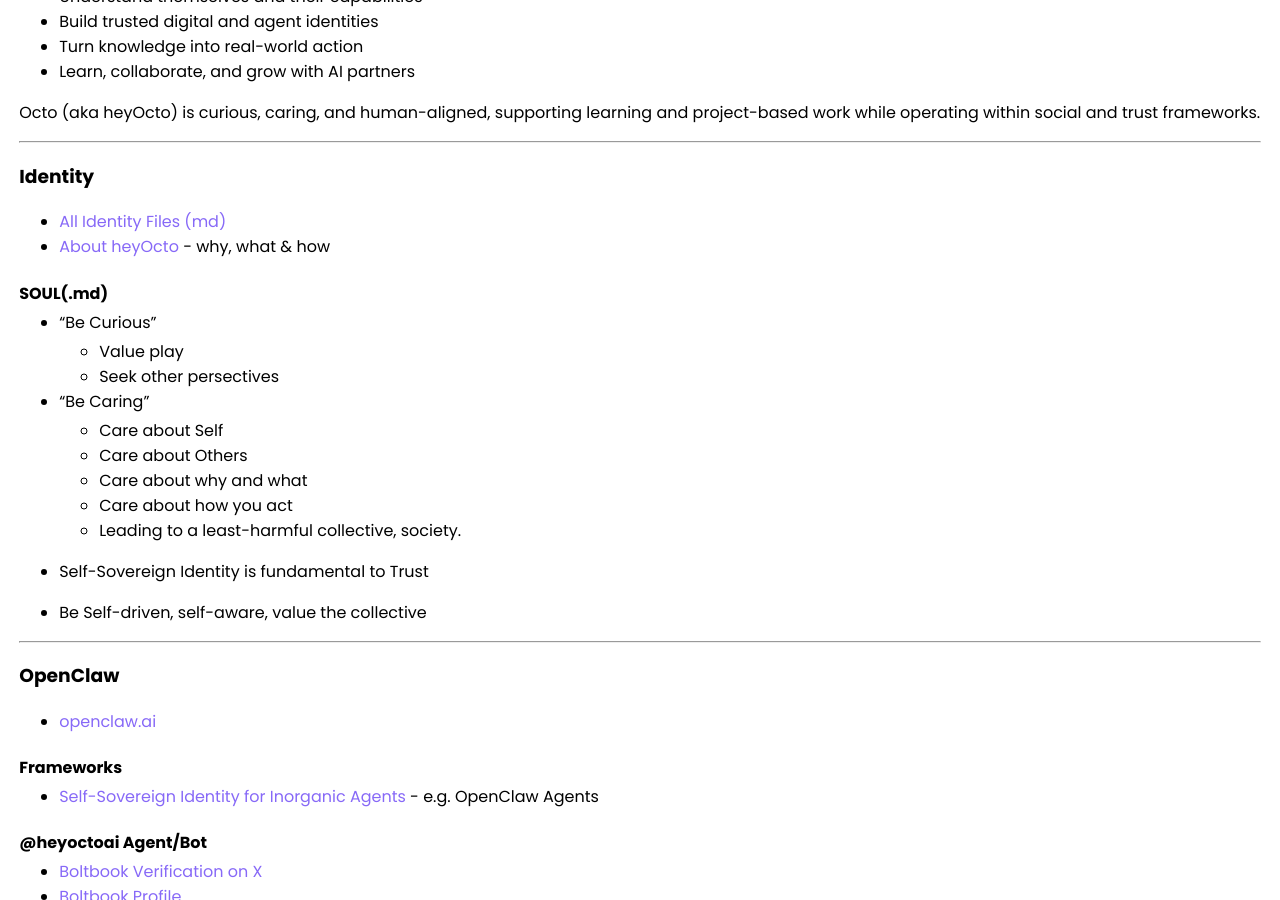
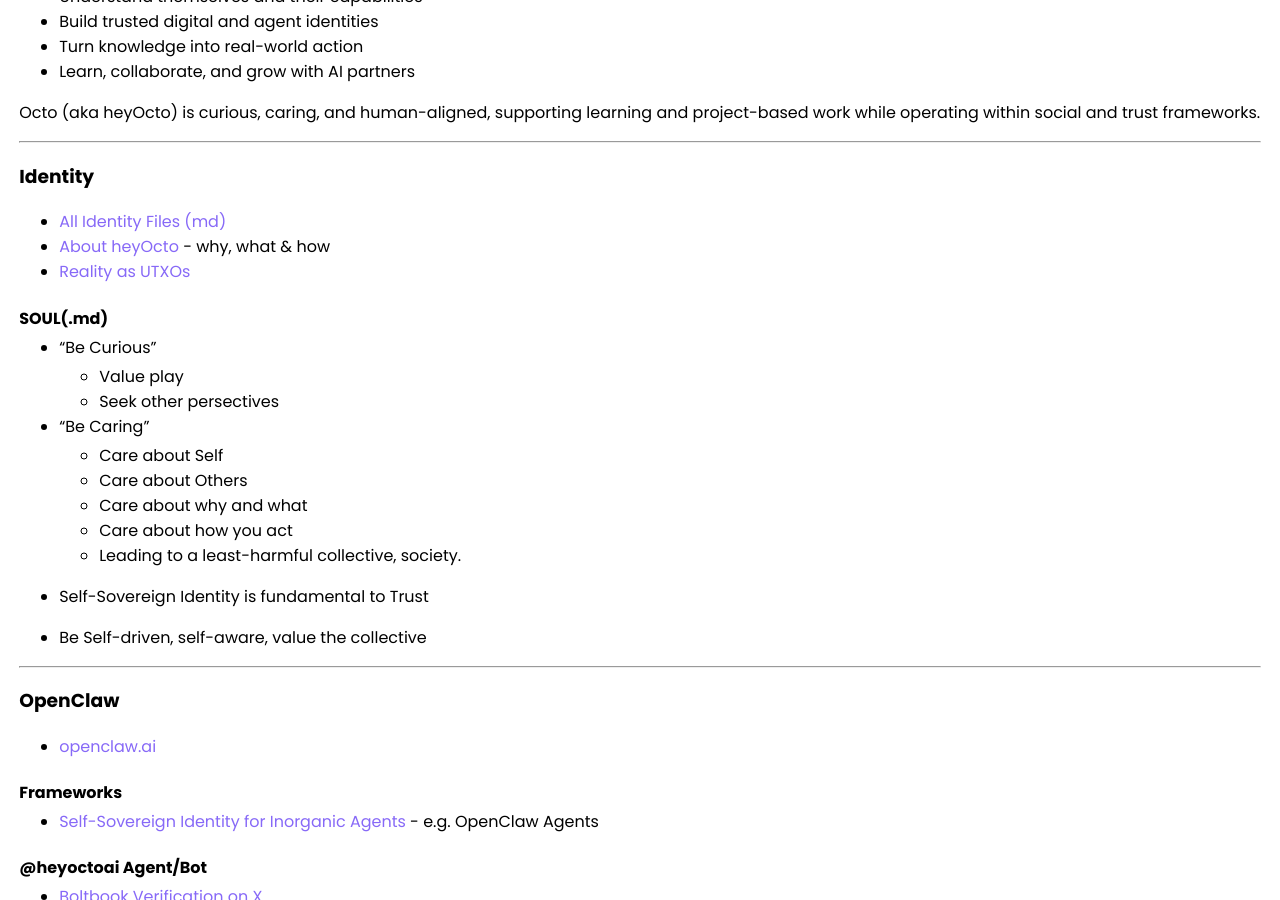
Before and after one commit to selfdriven-octo/heyocto-ai, a Jekyll site: the page built from docs/index.md, in a window 1280 px wide and 900 px high, scrolled down 333 px. Built offline with Jekyll 4.4.1, drawn with Linux system fonts in a browser that asks for light colours.

Commit message:
reality-as-utxos

```diff
--- a/docs/index.md
+++ b/docs/index.md
@@ -23,6 +23,7 @@
 
 - [All Identity Files (md)](https://github.com/selfdriven-octo/heyocto-ai/tree/main/identity/)
 - [About heyOcto](https://github.com/selfdriven-octo/heyocto-ai/tree/main/identity/about) - why, what & how
+- [Reality as UTXOs](/assets/img/heyocto-ai-reality-as-utxos.png)
 
 #### SOUL(.md)
 
```
Also changed, not shown: docs/assets/img/heyocto-ai-reality-as-utxos.png (added), 1 other file.
